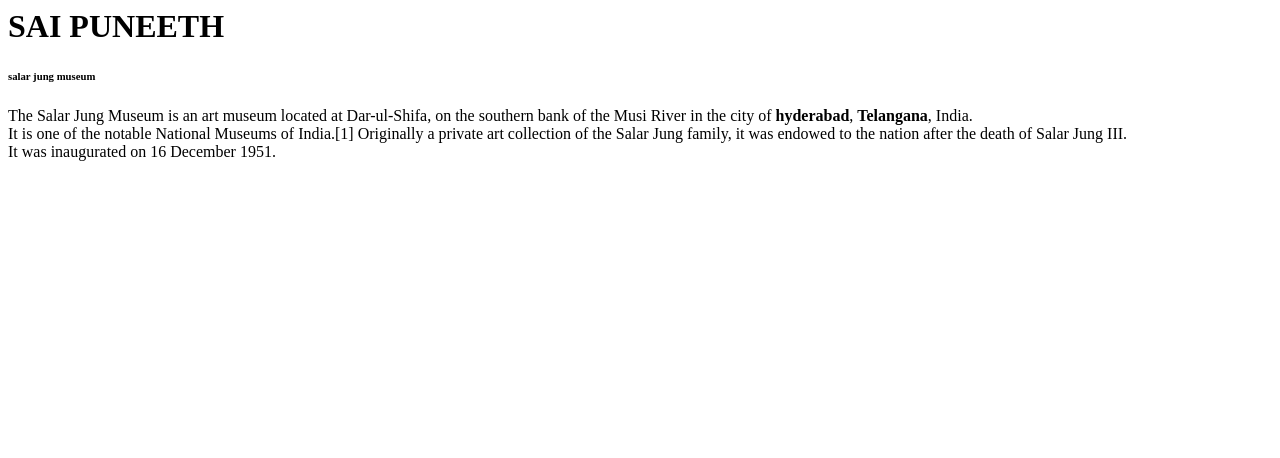
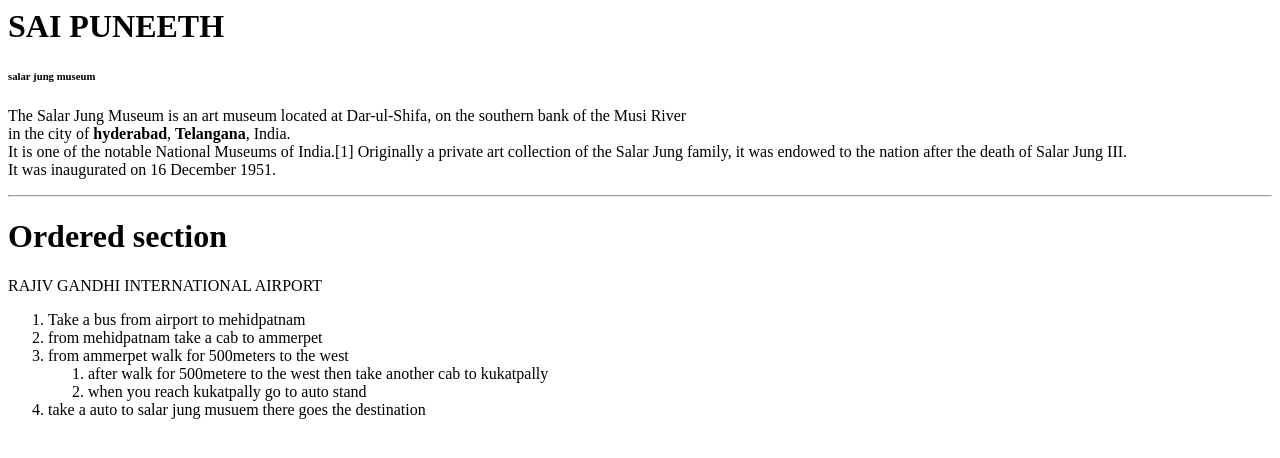
Before and after one commit to 44-563-Web-Apps-F22/44563-webapps-assignment-3-saipuneet, a plain HTML site: page index.html in a window 1280 px wide. Drawn offline with Linux system fonts and the light colour scheme.

Commit message:
added ordered list

```diff
--- a/index.html
+++ b/index.html
@@ -7,9 +7,26 @@
 
         <h1>SAI PUNEETH</h1>
         <h6>salar jung museum</h6>
-        <p>The Salar Jung Museum is an art museum located at Dar-ul-Shifa, on the southern bank of the Musi River in the city of <b>hyderabad</b>, <b>Telangana</b>, India. <br>
+        <p>The Salar Jung Museum is an art museum located at Dar-ul-Shifa, on the southern bank of the Musi River <br>
+            in the city of <b>hyderabad</b>, <b>Telangana</b>, India. <br>
             It is one of the notable National Museums of India.[1] Originally a private art collection of the Salar Jung family, it was endowed to the nation after the death of Salar Jung III.<br>
             It was inaugurated on 16 December 1951.
         </p>
+        <hr>
+        <h1>Ordered section</h1>
+        RAJIV GANDHI INTERNATIONAL AIRPORT
+        <ol>
+            <li>Take a bus from airport to mehidpatnam</li>
+            <li>from mehidpatnam take a cab to ammerpet</li>
+            <li>from ammerpet walk for 500meters to the west
+                  <ol>
+                    <li>after walk for 500metere to the west then take another cab to kukatpally</li>
+                    <li>when you reach kukatpally go to auto stand</li>
+                    </ol>
+                </li>
+            <li>take a auto to salar jung musuem there goes the destination</li>
+
+        </ol>
+
     </body>
 </html>
```
